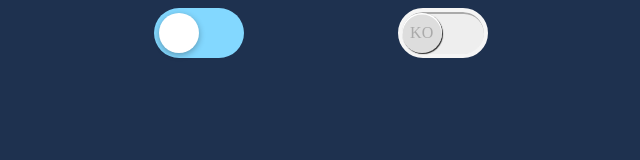
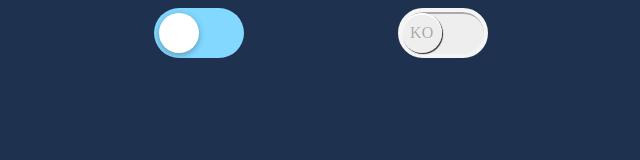
Before and after one commit to kmmkyung/component, a plain HTML site: page input/checkbox.html in a window 1280 px wide. Shown: the full height of the page, 7-647 px from the left. Drawn offline with Linux system fonts and the light colour scheme.

Commit message:
Update checkbox.html

```diff
--- a/input/checkbox.html
+++ b/input/checkbox.html
@@ -88,7 +88,7 @@
         width: 40px;
         height: 40px;
         border-radius: 50%;
-        background-color: #ddd;
+        background-color: #eee;
         box-shadow: inset 0px 1px 0.5px 0.5px #fff, 1px 1px 1px 0 #282828;
         top: 1px;
         left: 0;
@@ -101,7 +101,6 @@
 
       #toggleWrap_2 input:checked ~ label::after{
         left: 50%;
-        background: #f5f5f5;
         content: "EN";
       }
 
@@ -116,8 +115,7 @@
     </div>
     <div id="toggleWrap_2">
       <input type="checkbox" id="check2" class="checkInput"/>
-      <label for="check2" class="checkLabel">
-      </label>
+      <label for="check2" class="checkLabel"></label>
     </div>
   </body>
 </html>
```
